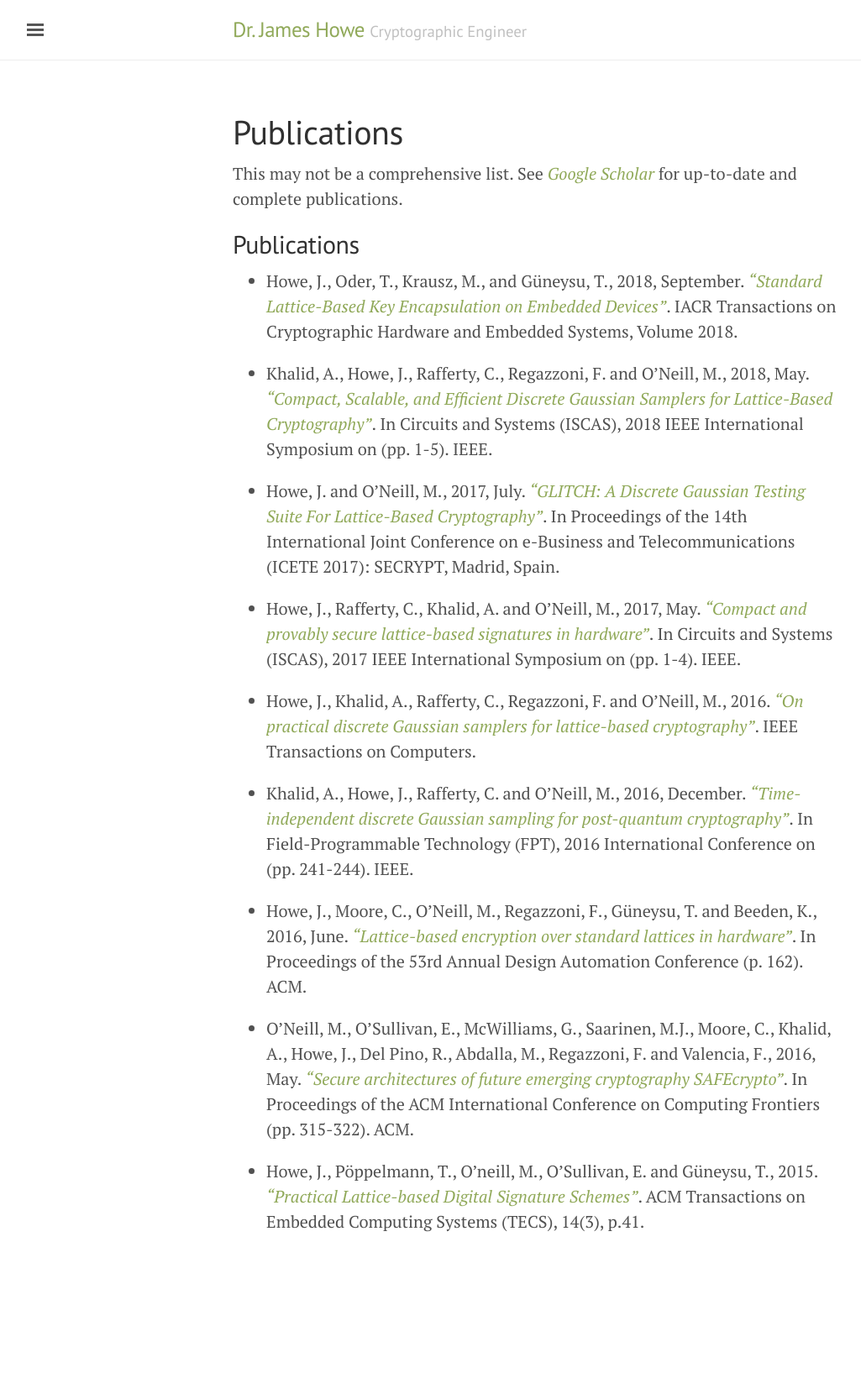
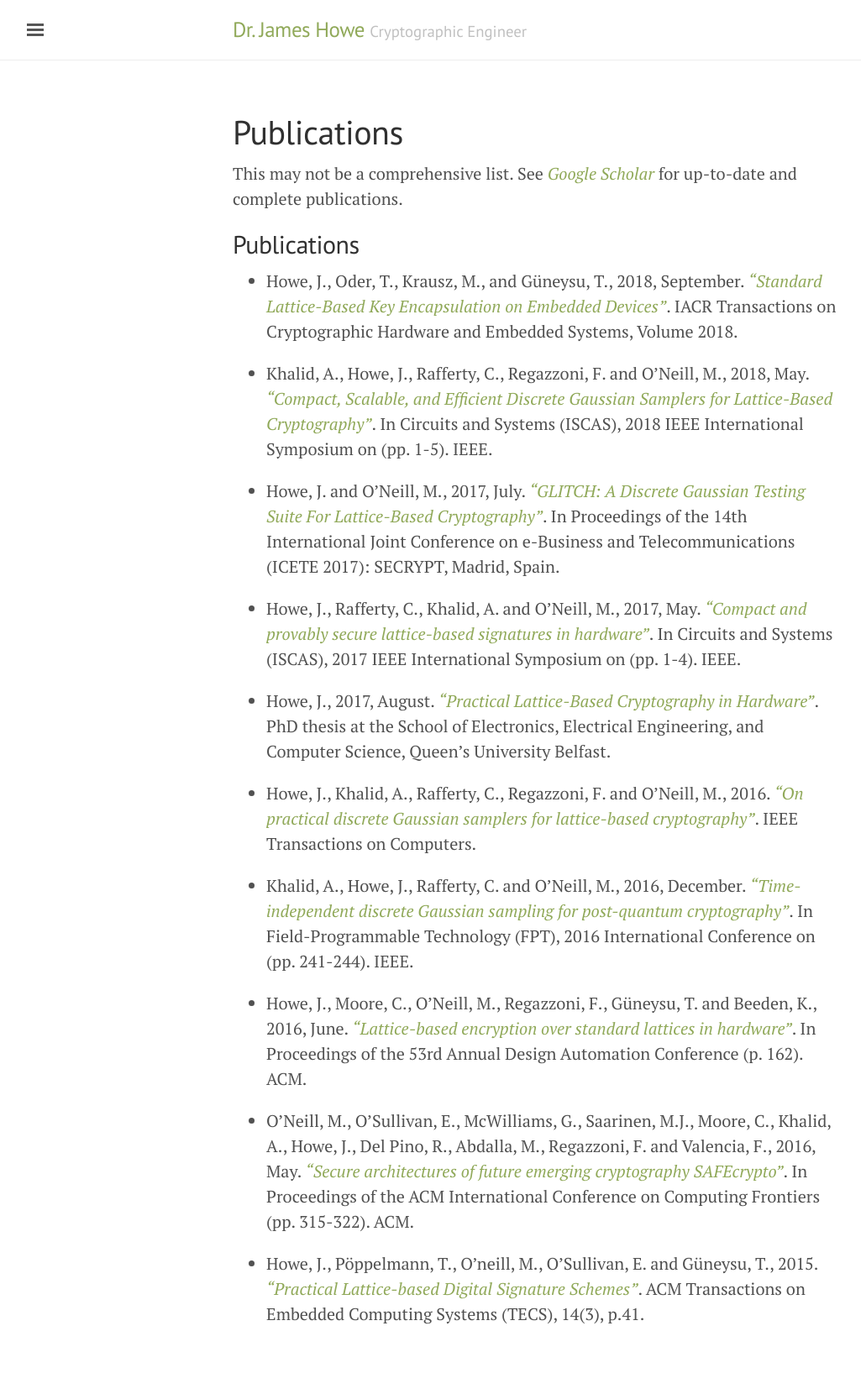
Before and after one commit to jameshoweee/jameshoweee.github.io, a Jekyll site: the page built from papers.md, in a window 1280 px wide. Shown: the whole page at 84% size, without its empty margins (3-1028 px from the left). Built offline with Jekyll 4.4.1, drawn with Linux system fonts in a browser that asks for light colours; before the commit the page ends 1550 px from its top, so only the background shows below that.

Commit message:
Update papers.md

```diff
--- a/papers.md
+++ b/papers.md
@@ -17,6 +17,8 @@ See [*Google Scholar*](https://scholar.google.co.uk/citations?user=LItUNn4AAAAJ&
 
 *	Howe, J., Rafferty, C., Khalid, A. and O'Neill, M., 2017, May. [*"Compact and provably secure lattice-based signatures in hardware"*](https://ieeexplore.ieee.org/abstract/document/8050566/). In Circuits and Systems (ISCAS), 2017 IEEE International Symposium on (pp. 1-4). IEEE.
 
+*	Howe, J., 2017, August. [*"Practical Lattice-Based Cryptography in Hardware"*](files/thesis.pdf). PhD thesis at the School of Electronics, Electrical Engineering, and Computer Science, Queen’s University Belfast.
+
 *	Howe, J., Khalid, A., Rafferty, C., Regazzoni, F. and O'Neill, M., 2016. [*"On practical discrete Gaussian samplers for lattice-based cryptography"*](https://ieeexplore.ieee.org/abstract/document/7792671/). IEEE Transactions on Computers.
 
 *	Khalid, A., Howe, J., Rafferty, C. and O'Neill, M., 2016, December. [*"Time-independent discrete Gaussian sampling for post-quantum cryptography"*](https://ieeexplore.ieee.org/abstract/document/7929543/). In Field-Programmable Technology (FPT), 2016 International Conference on (pp. 241-244). IEEE.
```
